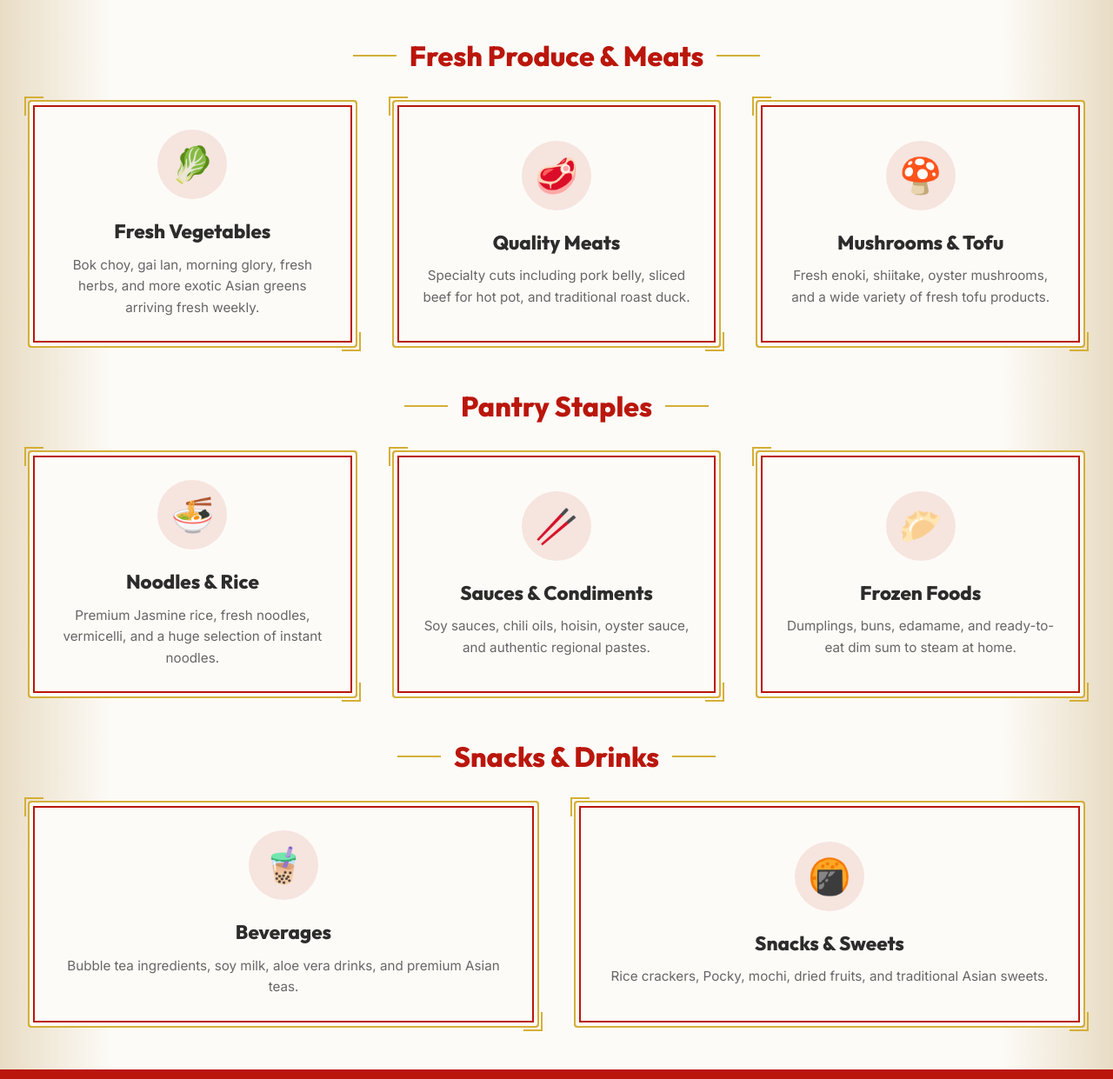
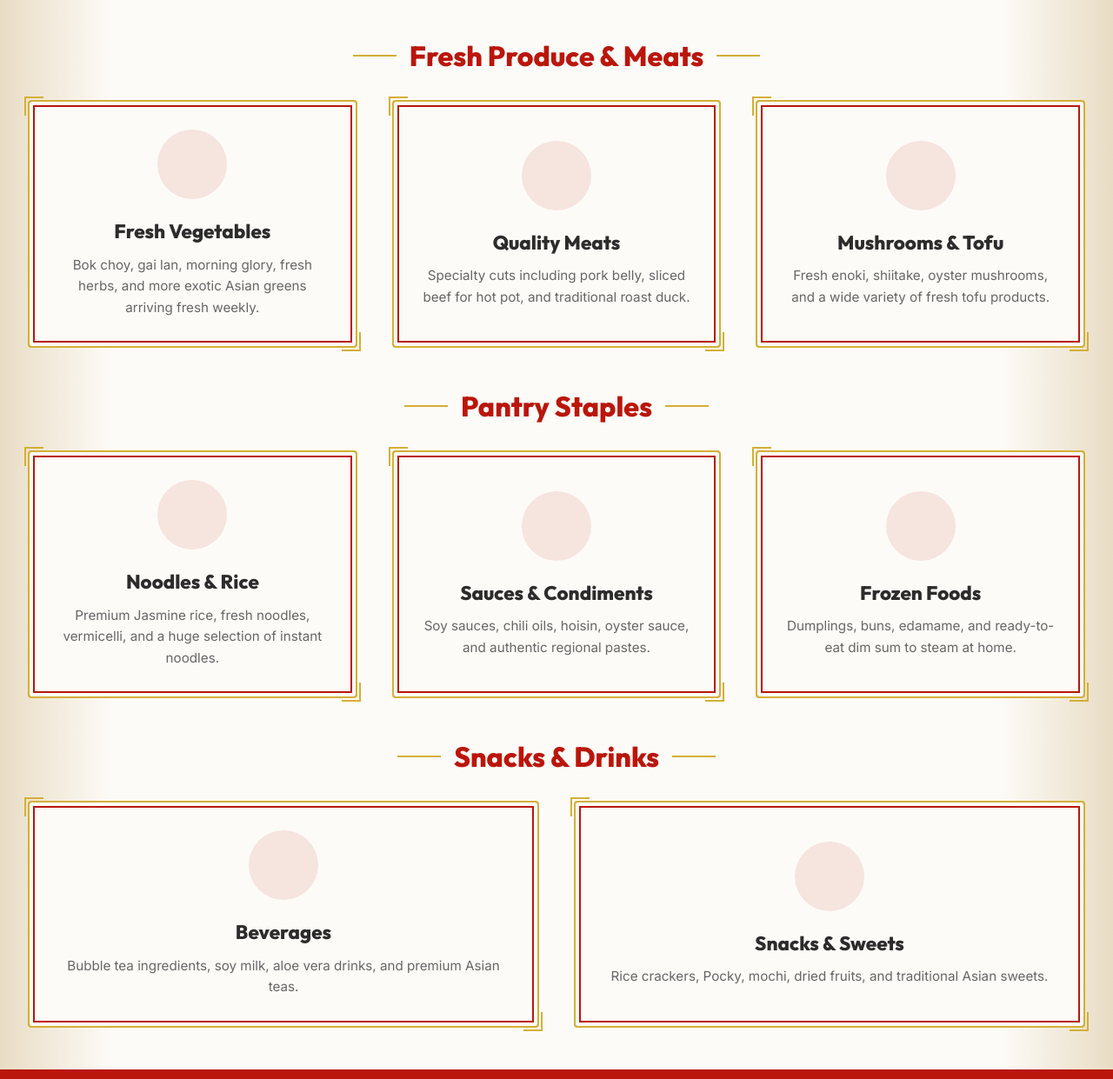
Before and after one commit to EchoDev1/Foek-Wing-Supermarket, a website built with Vite: page products.html in a window 1280 px wide. Shown: the part 329-1570 px from the top of the page at 87% size. Built offline with nearby package versions, Linux system fonts and the light colour scheme; no server answers; a script that the page names is missing.

Commit message:
Remove default emojis from product icons to fix flashing issue

```diff
--- a/products.html
+++ b/products.html
@@ -39,17 +39,17 @@
     <h2 class="category-title">Fresh Produce & Meats</h2>
     <div class="grid-3">
       <div class="chinese-border product-card">
-        <div class="product-icon" id="icon-fresh-vegetables">🥬</div>
+        <div class="product-icon" id="icon-fresh-vegetables"></div>
         <h3>Fresh Vegetables</h3>
         <p>Bok choy, gai lan, morning glory, fresh herbs, and more exotic Asian greens arriving fresh weekly.</p>
       </div>
       <div class="chinese-border product-card">
-        <div class="product-icon" id="icon-quality-meats">🥩</div>
+        <div class="product-icon" id="icon-quality-meats"></div>
         <h3>Quality Meats</h3>
         <p>Specialty cuts including pork belly, sliced beef for hot pot, and traditional roast duck.</p>
       </div>
       <div class="chinese-border product-card">
-        <div class="product-icon" id="icon-mushrooms-tofu">🍄</div>
+        <div class="product-icon" id="icon-mushrooms-tofu"></div>
         <h3>Mushrooms & Tofu</h3>
         <p>Fresh enoki, shiitake, oyster mushrooms, and a wide variety of fresh tofu products.</p>
       </div>
@@ -58,17 +58,17 @@
     <h2 class="category-title">Pantry Staples</h2>
     <div class="grid-3">
       <div class="chinese-border product-card">
-        <div class="product-icon" id="icon-noodles-rice">🍜</div>
+        <div class="product-icon" id="icon-noodles-rice"></div>
         <h3>Noodles & Rice</h3>
         <p>Premium Jasmine rice, fresh noodles, vermicelli, and a huge selection of instant noodles.</p>
       </div>
       <div class="chinese-border product-card">
-        <div class="product-icon" id="icon-sauces-condiments">🥢</div>
+        <div class="product-icon" id="icon-sauces-condiments"></div>
         <h3>Sauces & Condiments</h3>
         <p>Soy sauces, chili oils, hoisin, oyster sauce, and authentic regional pastes.</p>
       </div>
       <div class="chinese-border product-card">
-        <div class="product-icon" id="icon-frozen-foods">🥟</div>
+        <div class="product-icon" id="icon-frozen-foods"></div>
         <h3>Frozen Foods</h3>
         <p>Dumplings, buns, edamame, and ready-to-eat dim sum to steam at home.</p>
       </div>
@@ -77,12 +77,12 @@
     <h2 class="category-title">Snacks & Drinks</h2>
     <div class="grid-3">
       <div class="chinese-border product-card">
-        <div class="product-icon" id="icon-beverages">🧋</div>
+        <div class="product-icon" id="icon-beverages"></div>
         <h3>Beverages</h3>
         <p>Bubble tea ingredients, soy milk, aloe vera drinks, and premium Asian teas.</p>
       </div>
       <div class="chinese-border product-card">
-        <div class="product-icon" id="icon-snacks-sweets">🍘</div>
+        <div class="product-icon" id="icon-snacks-sweets"></div>
         <h3>Snacks & Sweets</h3>
         <p>Rice crackers, Pocky, mochi, dried fruits, and traditional Asian sweets.</p>
       </div>
```
Also changed, not shown: dist/products.html.
